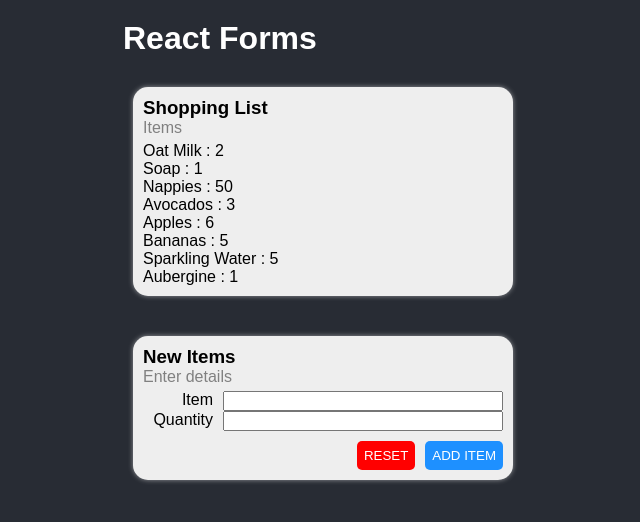
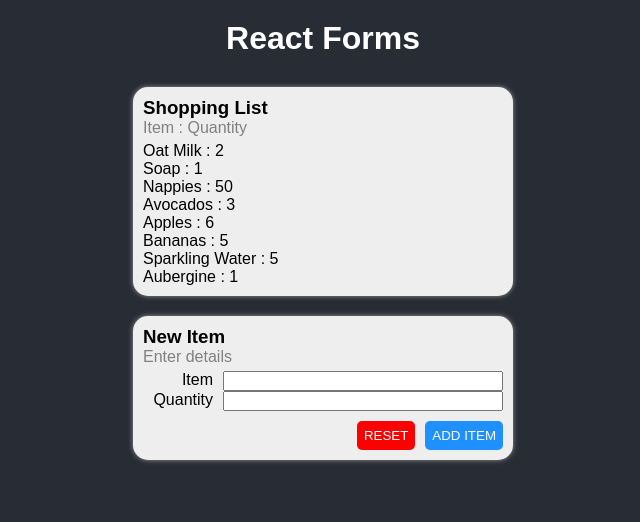
Before and after one commit to orjon/react_forms, a React (Create React App) app: page / in a window 1280 px wide. Shown: the top 522 px of the page, without its empty margins (317-957 px from the left). Built offline with nearby package versions, Linux system fonts and the light colour scheme.

Commit message:
readme screenshot updated

```diff
--- a/src/App.js
+++ b/src/App.js
@@ -48,7 +48,7 @@ class App extends Component {
       <div className={`Main ${devMode && 'devMode'}`}>
         <div className={`Card ${this.props.devMode && 'devMode'}`}>
           <h3>Shopping List</h3>
-          <h4>Items</h4>
+          <h4>Item : Quantity</h4>
         {this.renderList()}
         </div>
         {/* <CardList
@@ -58,7 +58,7 @@ class App extends Component {
           list={this.state.list}/> */}
         <CardForm
           devMode={devMode}
-          cardHeader='New Items'
+          cardHeader='New Item'
           cardSubHeader='Enter details'
           addItem={this.addItem}/>
       </div>
--- a/src/App.scss
+++ b/src/App.scss
@@ -17,6 +17,10 @@ $spacing: 20px;
 a {
   text-decoration: none;
   color:black;
+}
+
+h1 {
+  text-align: center;
 }
 
 h4 {
@@ -54,8 +58,8 @@ h4 {
     // flex: 1;
     display: grid;
     grid-template-columns: 1fr;
-    grid-column-gap: $spacing;
-    grid-row-gap: $spacing;
+    // grid-column-gap: $spacing;
+    // grid-row-gap: $spacing;
     &.devMode{
       border: $borderDev solid yellow;
     }
@@ -146,7 +150,6 @@ form {
 
 
 .detail-row, .form-row {
-
     display: flex;
     &.devMode {
       border: $borderDev solid lightblue;
```
Also changed, not shown: screenshots/screenshot.png.
